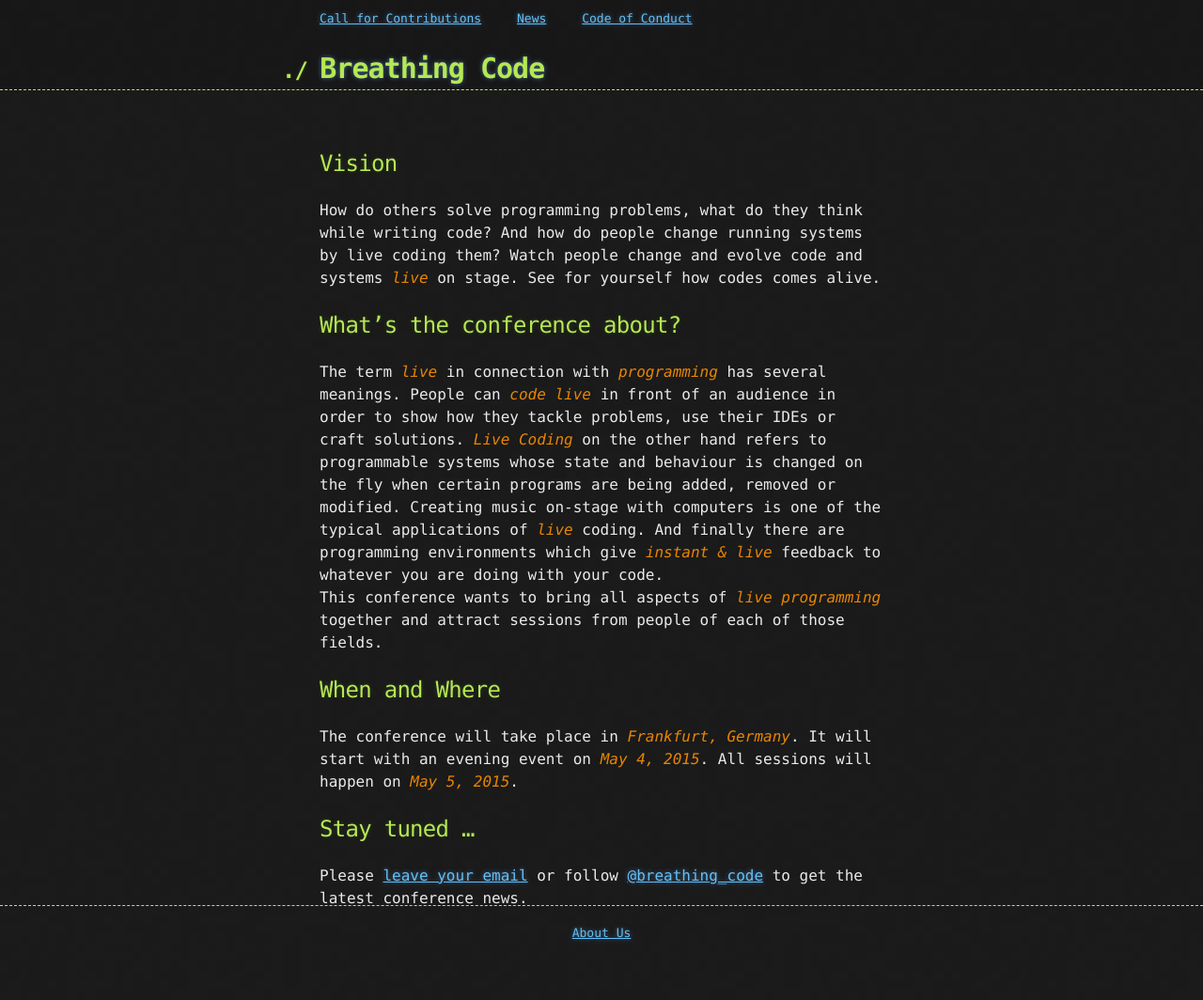
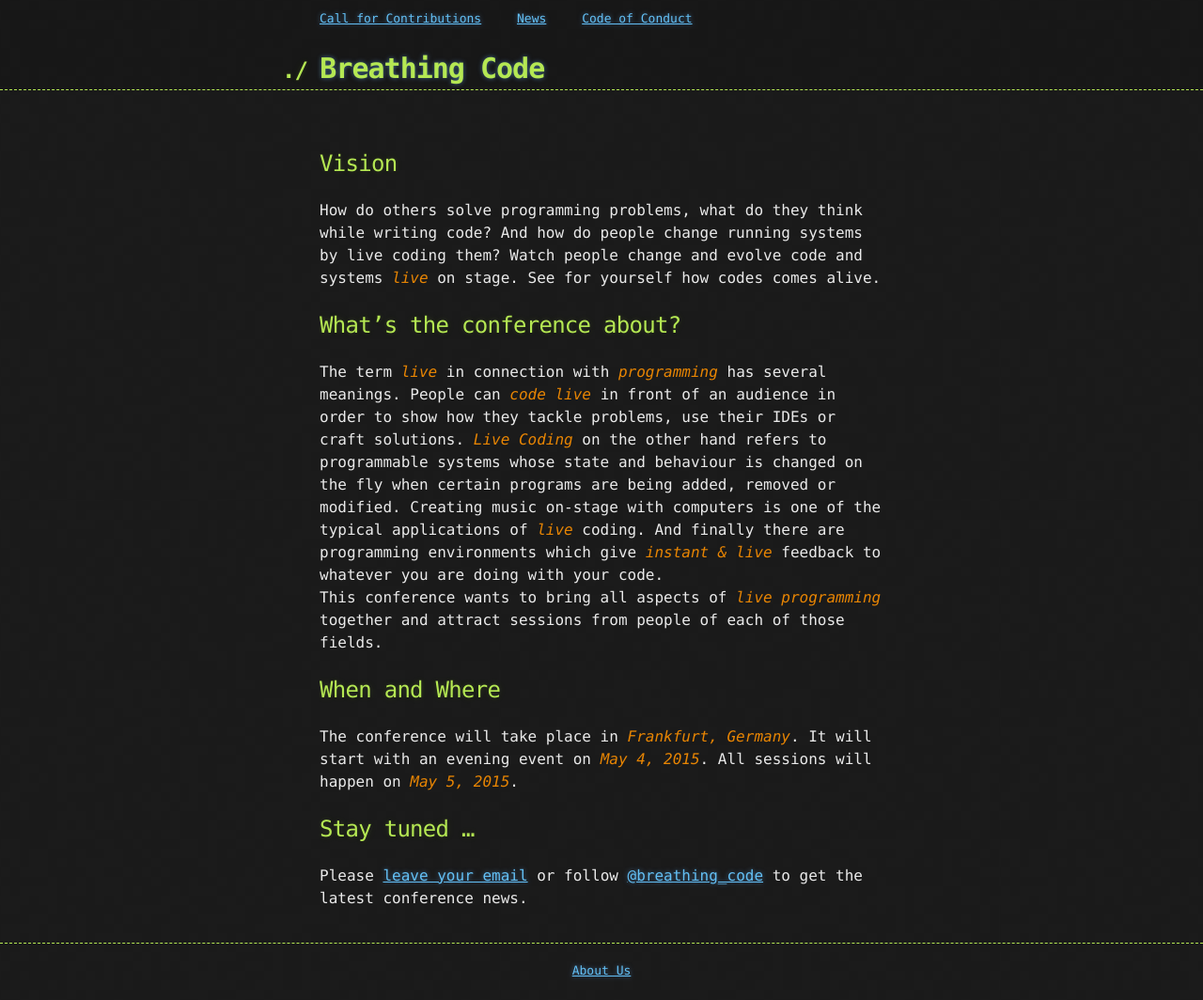
Before and after one commit to BreathingCode/BreathingCode.github.io, a Jekyll site: the page built from index.md, in a window 1280 px wide. Shown: the whole page at 94% size. Built offline with Jekyll 4.4.1, drawn with Linux system fonts in a browser that asks for light colours; Markdown is read by kramdown in place of the engine named in the settings; before the commit the page ends 1024 px from its top, so only the background shows below that.

Commit message:
2nd attempt to fix (hack?) hanging footer

```diff
--- a/_layouts/default.html
+++ b/_layouts/default.html
@@ -27,7 +27,6 @@
           {{ content }}
         </section>
       </div>
-    </div>
 
       <footer>
         <div class="container">
@@ -37,5 +36,7 @@
         </div>
       </footer>
 
+    </div>
+
   </body>
 </html>
--- a/css/styles.sass
+++ b/css/styles.sass
@@ -63,7 +63,7 @@ footer
   text-align: center
 
   position: relative
-  margin-top: -65px
+  margin-top: -25px
   height: 40px
   clear: both
 
```
Lines whose indentation alone changed are shown as unchanged.
